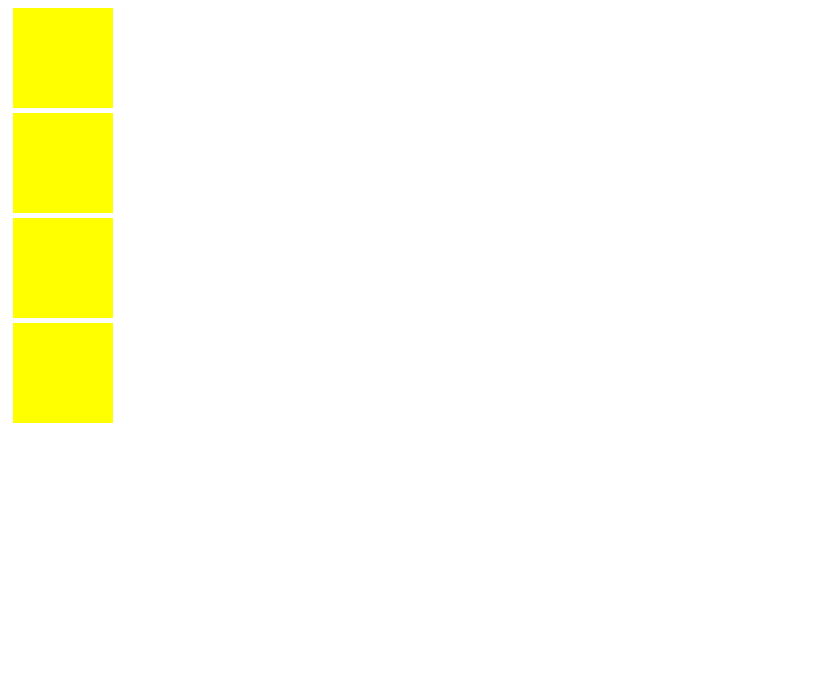
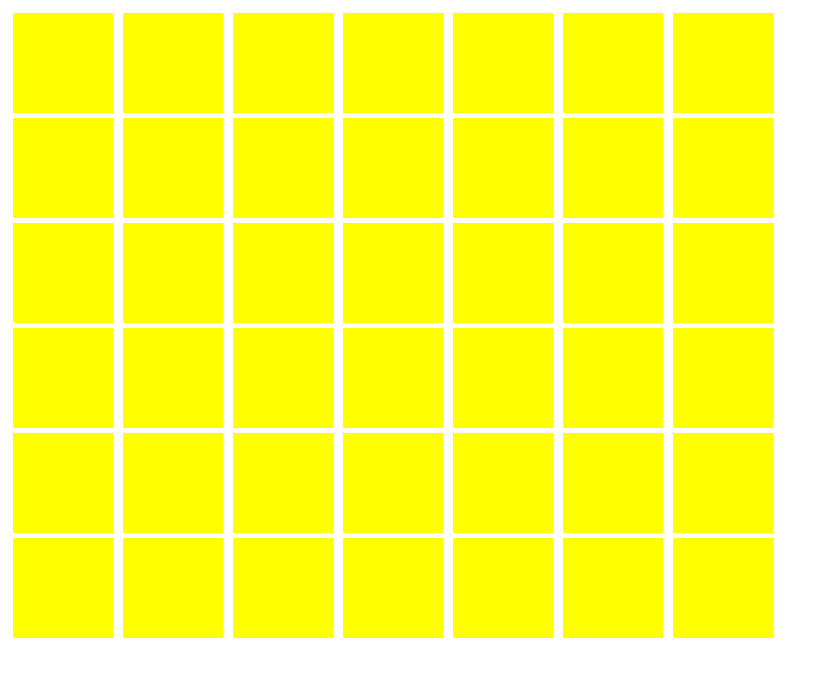
Before and after one commit to whuizenga/connect_four, a plain HTML site: page index.html in a window 1280 px wide. Shown: the whole page, without its empty margins (0-823 px from the left). Drawn offline with nearby package versions, Linux system fonts and the light colour scheme.

Commit message:
created the game board using javascript

```diff
--- a/css/main.css
+++ b/css/main.css
@@ -4,3 +4,7 @@
     background-color: yellow;
     margin: 5px;
 }
+
+#game-board {
+    display: flex;
+}
--- a/index.html
+++ b/index.html
@@ -9,11 +9,7 @@
 
 </head>
 <body>
-    <div class="game-board">
-        <div class="game-square"></div>
-        <div class="game-square"></div>
-        <div class="game-square"></div>
-        <div class="game-square"></div>
+    <div id="game-board">
     </div>
 
 
--- a/main.js
+++ b/main.js
@@ -11,10 +11,32 @@ $(function() {
     };
 
     var ClickHander = {
+    //     click = function(){
+    //         $(".game-square").on("click", function(event){
+    //     $(this).css("background-color", "black");
+    // });
+        }
 
-    }
 
     $(".game-square").on("click", function(event){
         $(this).css("background-color", "black");
     });
+
+    var createBoard = function(){
+        console.log("running function createBoard()");
+        for(var i = 0; i < 7; i ++){
+            console.log("creating new column");
+            var $newColumn = $("<div>");
+            for(var n = 0; n < 6; n++){
+                console.log("creating new square");
+                var $newSquare = $("<div>");
+                $newSquare.addClass("game-square");
+                $newColumn.append($newSquare);
+            };
+            $newColumn.addClass("game-column");
+            $("#game-board").append($newColumn);
+        };
+    };
+
+    createBoard();
 });
```
